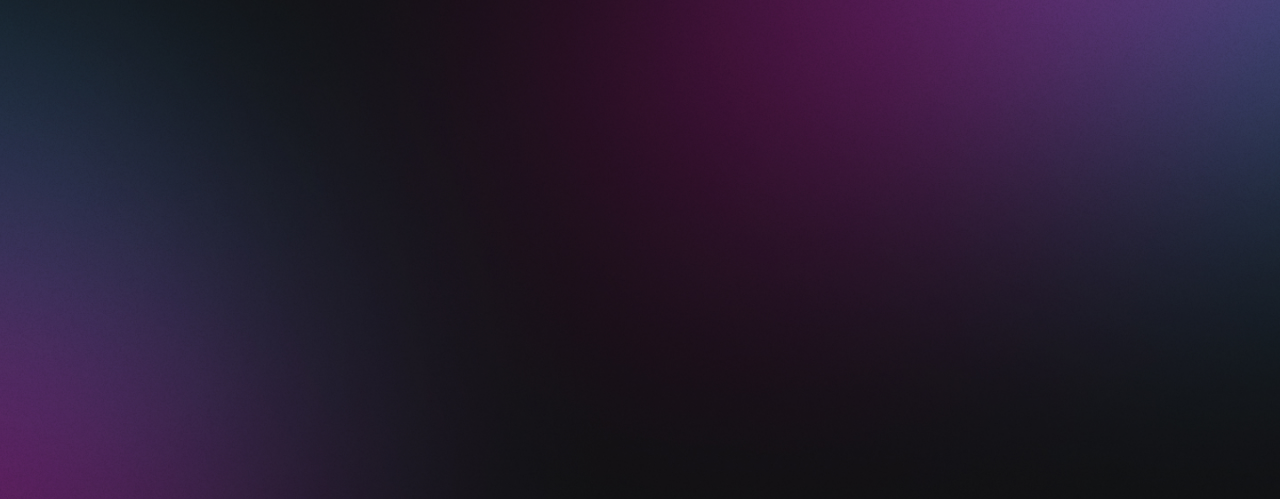
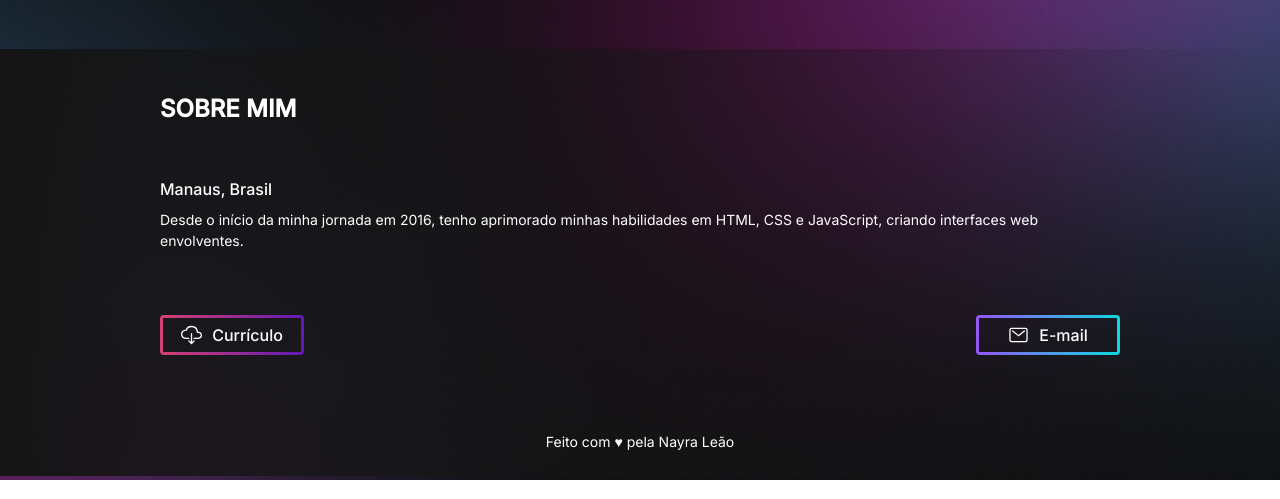
Before and after one commit to nayrasleao/nayrasleao.dev, a website: page src/pages/about.html in a window 1280 px wide. Shown: the part 320-819 px from the top of the page. Drawn offline with nearby package versions, Linux system fonts and the light colour scheme.

Commit message:
page about: second part of te page

```diff
--- a/src/pages/about.html
+++ b/src/pages/about.html
@@ -9,7 +9,7 @@
   <link rel="icon" type="image/png" href="../image/favicon.ico">
 </head>
 
-<body>
+<body id="about">
   <header id="header-about">
     <div id="logo">
       <a href="./../../index.html"><img src="../image/logo-mobile.svg" alt="Logo com tag HTML"></a>
@@ -24,23 +24,51 @@
       </ul>
   </header>
   <main>
-    <div id="container-viewport">
-      <div class="text-about">
+    <!-- Conatiner Prinpicpal -->
+    <div class="container-about">
+      <div>
         <h2>Olá, eu sou</h2>
         <h1>Nayra leão</h1>
         <h2>Desenvolvedora Front-end.</h2>
       </div>
-      <div class="button-about">
+      <div class="social-btn">
         <div class="button-container">
-          <a href="https://www.linkedin.com/in/nayrasleao/" class="linkedin-about" target="_blank"><ion-icon name="logo-linkedin"></ion-icon>LinkedIn</a>
+          <a href="https://www.linkedin.com/in/nayrasleao/" class="blue-btn" target="_blank"><ion-icon
+              name="logo-linkedin"></ion-icon>LinkedIn</a>
         </div>
         <div class="button-container">
-          <a href="https://github.com/nayrasleao" class="github-about" target="_blank"><ion-icon name="logo-github"></ion-icon>GitHub</a>
+          <a href="https://github.com/nayrasleao" class="pink-btn" target="_blank"><ion-icon
+              name="logo-github"></ion-icon>GitHub</a>
         </div>
       </div>
     </div>
+    <!-- Conteiner Sobre Mim -->
+    <div class="dark-bg">
+      <div class="container-about">
+        <div class="container-text">
+          <h2>Sobre Mim</h2>
+          <h3>Manaus, Brasil</h3>
+          <p>Desde o início da minha jornada em 2016, tenho aprimorado minhas habilidades em HTML, CSS e JavaScript,
+            criando
+            interfaces web envolventes.</p>
+        </div>
+        <div class="social-btn">
+          <div class="button-container">
+            <a href="../pdf/Nayra-Leao.pdf" download="NayraLeao_Curriculo.pdf" class="pink-btn"
+              target="_blank"><ion-icon name="cloud-download-outline"></ion-icon>Currículo</a>
+          </div>
+          <div class="button-container">
+            <a href="mailto:nayraleao.souza@gmail.com" class="blue-btn" target="_blank"><ion-icon
+                name="mail-outline"></ion-icon>E-mail</a>
+          </div>
+        </div>
+      </div>
+      <footer>
+        Feito com ♥ pela Nayra Leão
+      </footer>
+    </div>
+
   </main>
-  <footer></footer>
   <script src="../../dist/script.min.js"></script>
   <script type="module" src="https://unpkg.com/ionicons@7.1.0/dist/ionicons/ionicons.esm.js"></script>
   <script nomodule src="https://unpkg.com/ionicons@7.1.0/dist/ionicons/ionicons.js"></script>
--- a/src/scss/about.scss
+++ b/src/scss/about.scss
@@ -1,6 +1,8 @@
 @import '../variables/index.scss';
 
-
+#about{
+  height: auto;
+}
 /* Header */
 #header-about {
   width: 75%;
@@ -65,24 +67,24 @@
 }
 
 /* Viewport */
-#container-viewport {
-  margin: 42px auto;
+.container-about {
+  margin: 42px auto 52px auto;
   width: 75%;
 
 }
 
-.text-about h2 {
+.container-about h2 {
   text-transform: uppercase;
   @include typhography(medium, 600, $text-color-dark-mode)
 }
 
-.text-about h1 {
+.container-about h1 {
   text-transform: uppercase;
-  @include typhography(big, 600, $text-color-dark-mode-seconedary);
+  @include typhography(extrabig, 600, $text-color-dark-mode-seconedary);
   margin: 8px 0;
 }
 
-.button-about {
+.social-btn {
   margin-top: 64px;
   display: flex;
   justify-content: space-between;
@@ -95,7 +97,7 @@
   border-radius: 4px;
 }
 
-.button-about a {
+.social-btn a {
   text-decoration: none;
   width: 100%;
   height: 100%;
@@ -106,12 +108,12 @@
 
 }
 
-.button-about ion-icon {
+.social-btn ion-icon {
   width: 21px;
   height: 22px;
 }
 
-a.linkedin-about {
+a.blue-btn {
   border-image: linear-gradient(to right, #9358F7, #10D7E2);
   border-image: -webkit-linear-gradient(to right, #9358F7, #10D7E2);
   background: none;
@@ -119,11 +121,11 @@ a.linkedin-about {
     border-style: solid;
 }
 
-a.linkedin-about:active {
+a.blue-bnt:active {
   background: $surface-color-dark-mode;
 }
 
-a.github-about {
+a.pink-btn {
   border-image: linear-gradient(to right, #D24074,#6518B4);
   border-image: -webkit-linear-gradient(to right, #D24074, #6518B4);
   background: none;
@@ -131,8 +133,25 @@ a.github-about {
   border-style: solid;
 }
 
-a.github-about:active {
+a.pink-btn:active {
   background: $surface-color-dark-mode;
+}
+
+.dark-bg{
+  background: linear-gradient(to right, #151515,#15151500);
+  background: -webkit-linear-gradient(to right, #151515,#15151500);
+  // height: 400px;
+}
+
+.container-text h2{
+  @include typhography(big, 600, $text-color-dark-mode);
+  padding-top: 42px;
+  padding-bottom: 50px;
+}
+
+.container-text p {
+  @include typhography(normal, 300, $text-color-dark-mode);
+  padding-top: 8px;
 }
 
 /* Media Queries */
--- a/src/variables/_typography.scss
+++ b/src/variables/_typography.scss
@@ -15,9 +15,14 @@
     line-height: 150%;
   }
 
-    @else if $size == big {
-      font-size: 32px;
-      line-height: 150%;
-    }
+  @else if $size ==big {
+    font-size: 24px;
+    line-height: 150%;
+  }
+
+  @else if $size ==extrabig {
+    font-size: 32px;
+    line-height: 150%;
+  }
 
 }
```
Also changed, not shown: dist/styles.min.css, 1 other file.
